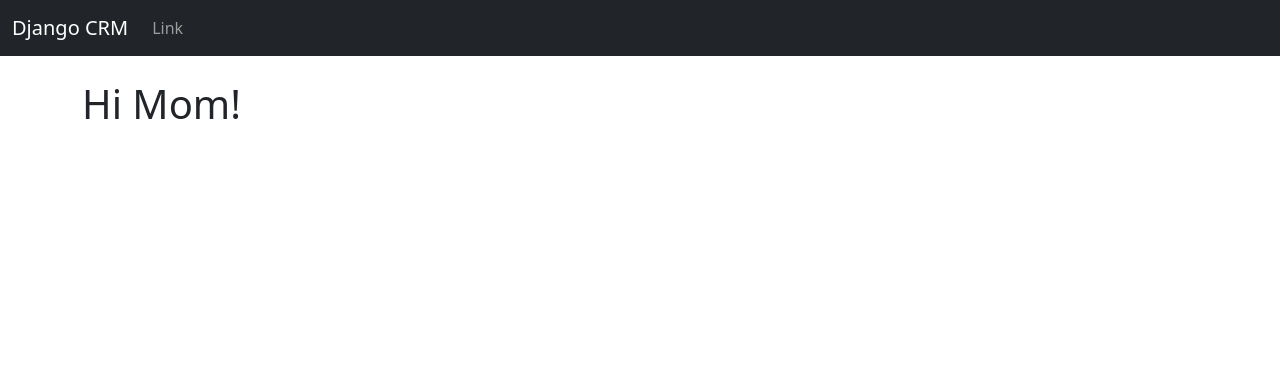
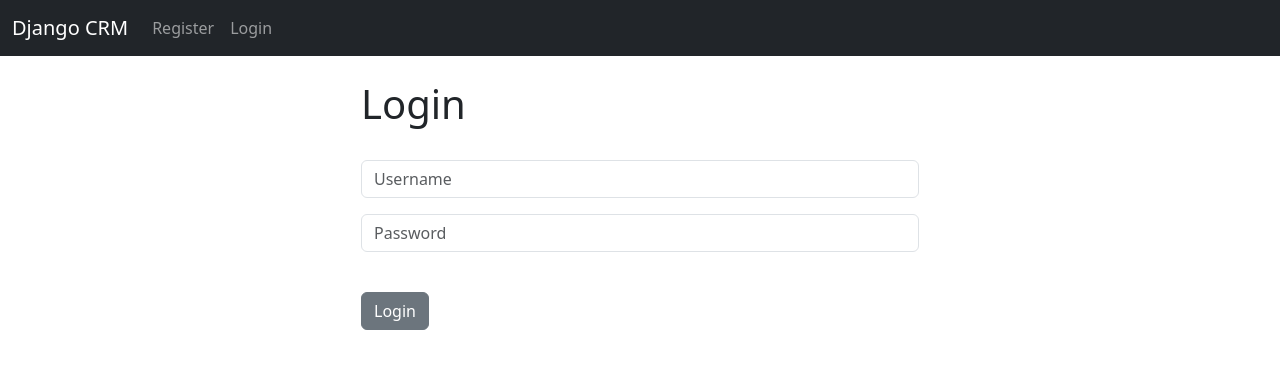
Before and after one commit to KenB7891/Django_CRM, a Django app: page / in a window 1280 px wide. Shown: the top 369 px of the page. Run offline with Django 5.2, Linux system fonts and the light colour scheme.

Commit message:
Added login and logout functionality. Created user registration form

```diff
--- a/website/templates/base.html
+++ b/website/templates/base.html
@@ -10,6 +10,14 @@
     {% include 'navbar.html' %}
     <div class="container">
         <br/>
+        {% if messages %}
+            {% for message in messages %}
+            <div class="alert alert-warning alert-dismissible fade show" role="alert">
+                {{ message }}
+                <button type="button" class="btn-close" data-bs-dismiss="alert" aria-label="Close"></button>
+              </div>
+            {% endfor %}
+        {% endif %}
         {% block content %}
         {% endblock %}
     </div>
--- a/website/templates/home.html
+++ b/website/templates/home.html
@@ -2,6 +2,30 @@
 
 {% block content %}
 
-<h1> Hi Mom!</h1>
+<div class="col-md-6 offset-md-3">
+
+    {% if user.is_authenticated %}
+
+    <h1>Hello World</h1>
+
+    {% else %}
+
+    <h1>Login</h1>
+    <br/>
+
+    <form method="POST" action="{% url 'home' %}">
+        {% csrf_token %}
+        <div class="mb-3">
+            <input type="text" class="form-control" name="username", placeholder="Username" required>
+        </div>
+        <div class="mb-3">
+            <input type="password" class="form-control" name="password", placeholder="Password" required>
+        </div>
+        <br/>
+        <button type="submit" class="btn btn-secondary">Login</button>
+    </form>
+</div>
+
+    {% endif %}
 
 {% endblock %}
--- a/website/templates/navbar.html
+++ b/website/templates/navbar.html
@@ -6,9 +6,23 @@
       </button>
       <div class="collapse navbar-collapse" id="navbarSupportedContent">
         <ul class="navbar-nav me-auto mb-2 mb-lg-0">
-          <li class="nav-item">
-            <a class="nav-link" href="#">Link</a>
-          </li>
+            {% if user.is_authenticated %}
+
+            <li class="nav-item">
+                <a class="nav-link" href="{% url 'logout' %}">Logout</a>
+            </li>
+
+            {% else %}
+
+            <li class="nav-item">
+                <a class="nav-link" href="{% url 'register' %}">Register</a>
+            </li>
+            <li class="nav-item">
+                <a class="nav-link" href="{% url 'home' %}">Login</a>
+            </li>
+
+            {% endif %}
+
         </ul>
       </div>
     </div>
--- a/website/urls.py
+++ b/website/urls.py
@@ -3,4 +3,7 @@ from . import views
 
 urlpatterns = [
     path('', views.home, name='home'),
+    #path('login/', views.login_user, name='login'),
+    path('logout/', views.logout_user, name='logout'),
+    path('register/', views.register_user, name='register'),
 ]
--- a/website/views.py
+++ b/website/views.py
@@ -1,5 +1,49 @@
-from django.shortcuts import render
+from django.shortcuts import render, redirect
+from django.contrib.auth import authenticate, login, logout
+from django.contrib import messages
+from .forms import SignUpForm
 
-# Create your views here.
+
 def home(request):
-    return render(request, 'home.html', {})
+    # If logging in
+    if request.method == 'POST':
+        username = request.POST['username']
+        password = request.POST['password']
+
+        #Authenticate
+        user = authenticate(request, username=username, password=password)
+        if user is not None:
+            login(request, user)
+            messages.success(request, "You have successfully logged in!")
+            return redirect('home')
+        else:
+            messages.success(request, 'There was an error logging in. Please try again.')
+            return redirect('home')
+    else:
+        return render(request, 'home.html', {})
+
+def login_user(request):
+    pass
+
+def logout_user(request):
+    logout(request)
+    messages.success(request, 'You have been successfully logged out.')
+    return redirect('home')
+
+def register_user(request):
+    if request.method == 'POST':
+        form = SignUpForm(request.POST)
+        if form.is_valid():
+            form.save()
+            # Authenticate and login
+            username = form.cleaned_data['username']
+            password = form.cleaned_data['password1']
+            user = authenticate(username=username, password=password)
+            login(request, user)
+            messages.success(request, "You have successfully registered!")
+            return redirect('home')
+    else:
+        form = SignUpForm()
+        return render(request, 'register.html', {'form': form})
+
+    return render(request, 'register.html', {'form': form})
```
Also changed, not shown: website/forms.py (added, +30 -0 lines), website/templates/register.html (added, +29 -0 lines).
